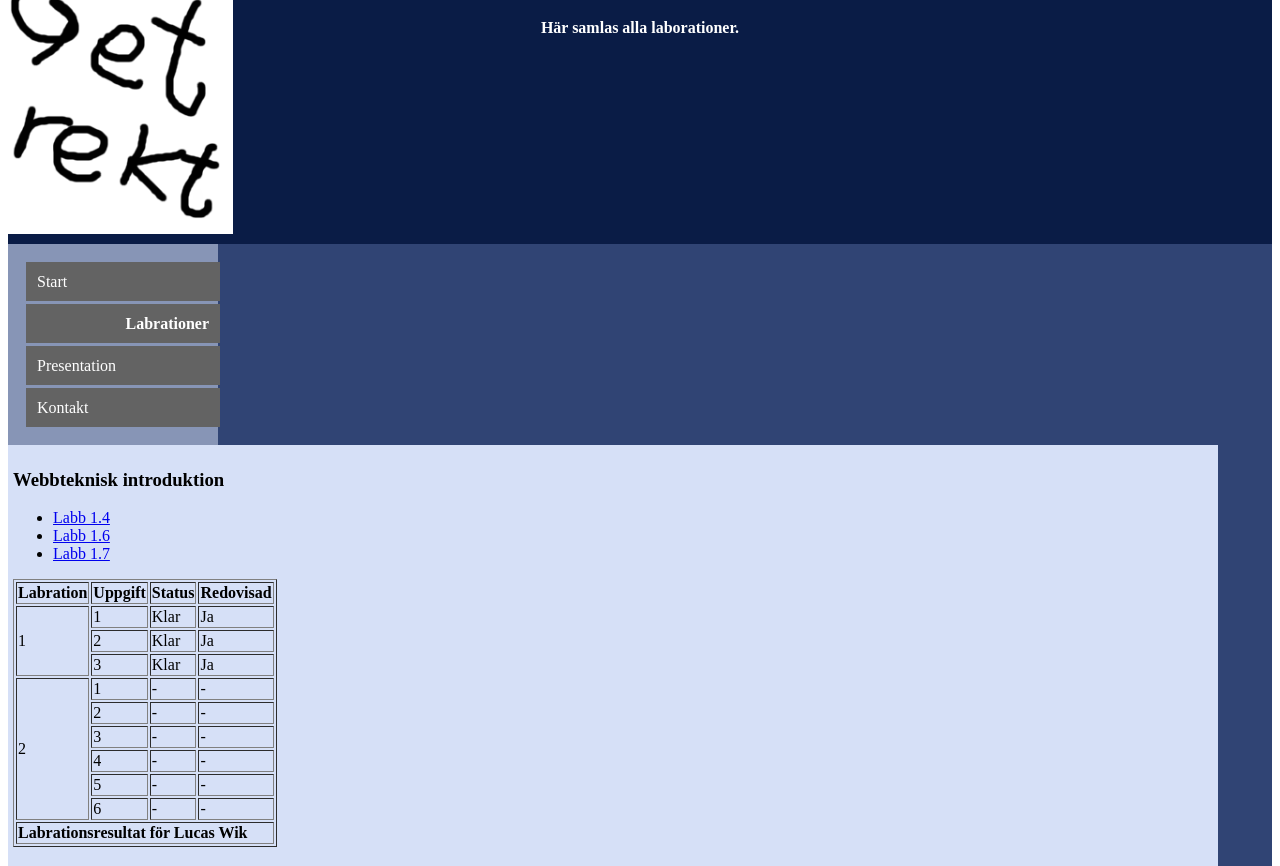
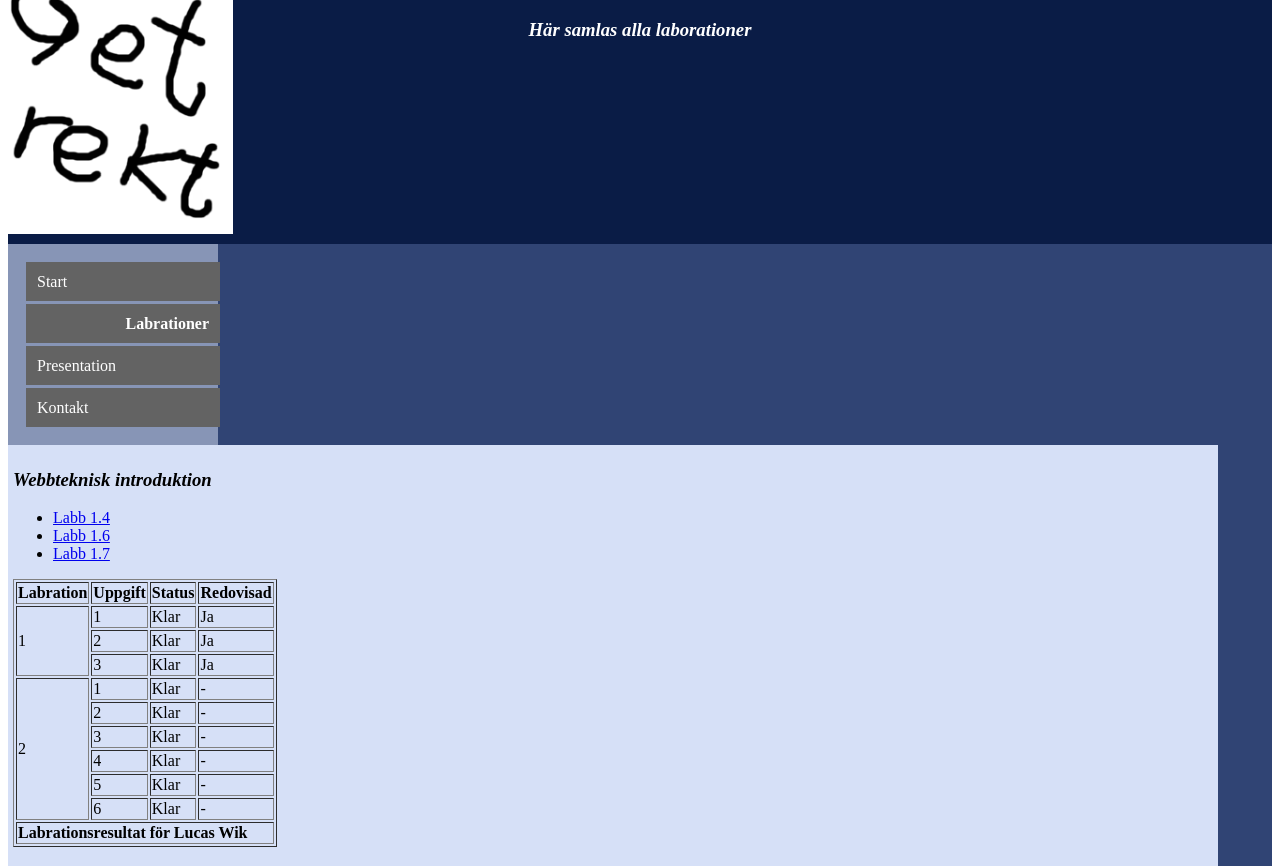
Before and after one commit to lw222gz/1ik415-laborationer, a plain HTML site: page Pages/labrationer.html in a window 1280 px wide. Shown: the part 74-940 px from the top of the page. Drawn offline with Linux system fonts and the light colour scheme.

Commit message:
made some text changes, moved the text after my video tag a row down, added some italic and oblique text types to titels

```diff
--- a/Css/Style.css
+++ b/Css/Style.css
@@ -24,7 +24,7 @@
 #container
         {
         background-color:#304474;
-        height:1500px;
+        height:2000px;
         }
 
 #content
@@ -106,3 +106,14 @@
 {
         float:right;
 }
+
+h2
+{
+        font-style:italic;
+        text-decoration:underline;
+}
+
+h3
+{
+        font-style:oblique;
+}
--- a/Pages/labrationer.html
+++ b/Pages/labrationer.html
@@ -10,7 +10,7 @@
 <div id="header">
 <h1>Laborationsportal</h1>
 
-<strong>Här samlas alla laborationer.</strong>
+<h3>Här samlas alla laborationer</h3>
 </div>
 
 <div id="navigator">
@@ -66,32 +66,32 @@
     <tr>
         <td rowspan="6">2</td>
         <td>1</td>
-        <td>-</td>
+        <td>Klar</td>
         <td>-</td>
     </tr>
     <tr>
         <td>2</td>
-        <td>-</td>
+        <td>Klar</td>
         <td>-</td>
     </tr>
     <tr>
         <td>3</td>
-        <td>-</td>
+        <td>Klar</td>
         <td>-</td>
     </tr>
     <tr>
         <td>4</td>
-        <td>-</td>
+        <td>Klar</td>
         <td>-</td>
     </tr>
     <tr>
         <td>5</td>
-        <td>-</td>
+        <td>Klar</td>
         <td>-</td>
     </tr>
     <tr>
         <td>6</td>
-        <td>-</td>
+        <td>Klar</td>
         <td>-</td>
     </tr>
     </tbody>
@@ -128,7 +128,7 @@ Hittas på <a href="presentation.html">Presentation</a>.
 
     <li><a id="1.6"></a><h4>Bilder - 1.6</h4>
         <a href="presentation.html#bild">Bild</a>
-        <a href="../Pics/get%20rekt.png">Logo</a>
+        <a href="../Css/Pics/get%20rekt.png">Logo</a>
         <a href="../index.html#grsm">svg-bild</a>
     </li>
     <li><a id="1.7"></a><h4>Video - 1.7</h4>
```
Also changed, not shown: index.html (+1 -1 lines), .c9/metadata/workspace/Css/Style.css, .c9/metadata/workspace/Pages/labrationer.html, .c9/metadata/workspace/Pages/presentation.html, .c9/metadata/workspace/index.html, 2 other files.
